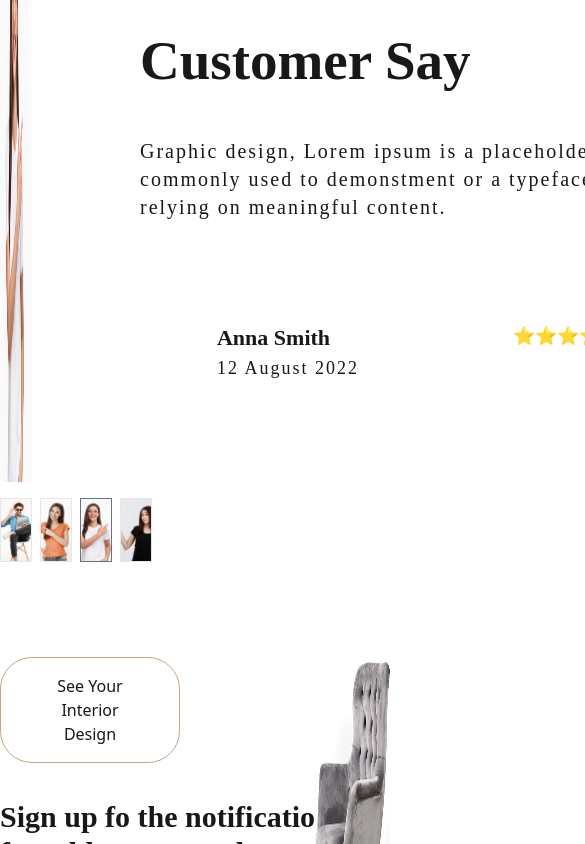
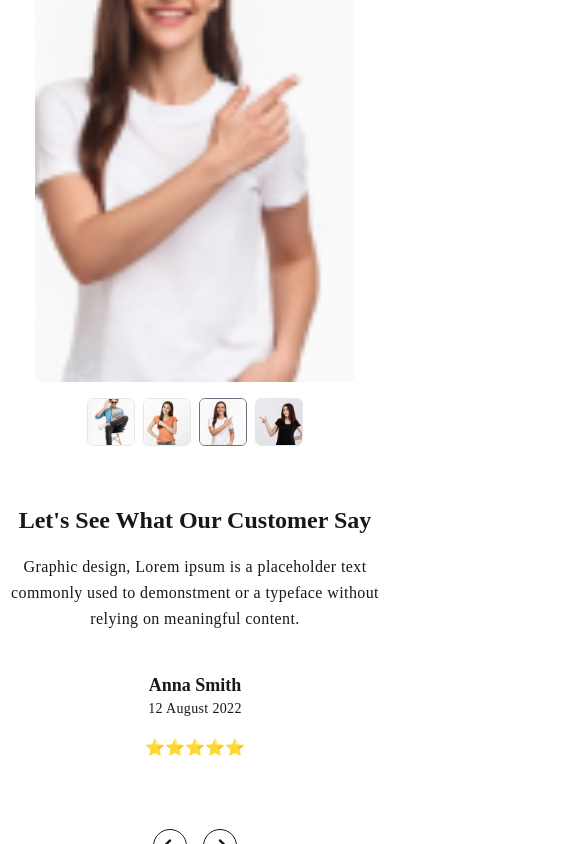
Before and after one commit to minhazulabidin/mistrium, a React (Vite) app: page / in a window 390 px wide. Shown: the part 6300-7144 px from the top of the page, 585 px wide, since content can reach past the window. Built offline with nearby package versions, Linux system fonts and the light colour scheme.

Commit message:
carousel responsive done

```diff
--- a/src/Components/Pages/Home/Products.jsx
+++ b/src/Components/Pages/Home/Products.jsx
@@ -54,7 +54,6 @@ const Products = () => {
 
     return (
         <Container className="mt-[80px] md:mt-[154px]">
-            {/* Heading + Tabs */}
             <Flex className="flex-col md:flex-row justify-between md:items-center mb-[40px] md:mb-[77px] gap-6">
                 <h2 className="text-typography text-[28px] md:text-[40px] font-semibold">
                     Products
--- a/src/Components/Utilities/Carousel.jsx
+++ b/src/Components/Utilities/Carousel.jsx
@@ -43,59 +43,72 @@ const Carousel = () => {
 
   useEffect(() => {
     const interval = setInterval(() => {
-      setActiveIndex((prev) => (prev === testimonials.length - 1 ? 0 : prev + 1));
+      setActiveIndex((prev) =>
+        prev === testimonials.length - 1 ? 0 : prev + 1
+      );
     }, 3000);
     return () => clearInterval(interval);
   }, []);
 
   return (
-    <Container className="flex gap-[108px] w-full">
+    <Container className="flex flex-col lg:flex-row gap-8 lg:gap-[108px] w-full">
+      {/* Image Section */}
       <div className="flex flex-col items-center">
         <img
           src={testimonials[activeIndex].image}
           alt=""
-          className="w-[477px] h-[615px]"
+          className="w-full max-w-[320px] sm:max-w-[300px] lg:max-w-[477px] lg:h-[615px] h-[515px] rounded-md object-cover"
         />
-        <div className="flex gap-2 mt-4">
+        <div className="flex gap-2 mt-4 flex-wrap justify-center">
           {testimonials.map((t, idx) => (
             <img
               key={idx}
               src={t.image}
               alt=""
-              className={`w-16 h-16 object-cover cursor-pointer border ${idx === activeIndex ? "border-gray-500" : "border-gray-200"
-                }`}
+              className={`w-12 h-12 sm:w-14 sm:h-14 md:w-16 md:h-16 object-cover cursor-pointer border rounded-md
+              ${idx === activeIndex ? "border-gray-500" : "border-gray-200"}`}
               onClick={() => setActiveIndex(idx)}
             />
           ))}
         </div>
       </div>
 
-      <Flex className="flex-1 flex-col justify-between items-center mt-[71px]">
+      {/* Text Section */}
+      <Flex className="flex-1 flex-col justify-between items-center lg:items-start mt-6 lg:mt-[71px] text-center lg:text-left">
         <div className="h-full">
-          <h2 className="text-[55px] text-typography mb-[34px]">
+          <h2 className="text-2xl sm:text-3xl md:text-4xl lg:text-[55px] text-typography mb-4 lg:mb-[34px]">
             Let's See What Our Customer Say
           </h2>
-          <p className="text-xl font-habibi font-normal leading-[28px] tracking-[2px] w-[560px]">{testimonials[activeIndex].text}</p>
-          <div className="flex items-center justify-between">
-            <Flex className="justify-around w-full mt-[100px]">
+          <p className="text-base sm:text-lg md:text-xl font-habibi font-normal leading-relaxed tracking-wide max-w-full sm:max-w-[90%] md:max-w-[560px] mx-auto lg:mx-0">
+            {testimonials[activeIndex].text}
+          </p>
+
+          <div className="flex items-center justify-center lg:justify-between w-full mt-10 lg:mt-[100px]">
+            <Flex className="flex-col sm:flex-row justify-center sm:justify-between items-center gap-4 w-full">
               <div>
-                <span className="text-typography text-[22px]">{testimonials[activeIndex].name}</span>
-                <p className="font-habibi font-normal text-lg tracking-[2px]">{testimonials[activeIndex].date}</p>
+                <span className="block text-typography text-lg sm:text-xl md:text-[22px]">
+                  {testimonials[activeIndex].name}
+                </span>
+                <p className="font-habibi font-normal text-sm sm:text-base md:text-lg tracking-wide">
+                  {testimonials[activeIndex].date}
+                </p>
               </div>
-              <div className="text-yellow-500 text-lg">
+              <div className="text-yellow-500 text-base sm:text-lg">
                 {"⭐".repeat(testimonials[activeIndex].rating)}
               </div>
             </Flex>
-
           </div>
 
-          <Flex className="mt-6 justify-end items-end h-[120px]">
+          {/* Buttons */}
+          <Flex className="mt-6 justify-center lg:justify-end items-end h-[80px] lg:h-[120px]">
             <div className="space-x-4">
               <button
                 className="carousel-btn"
                 onClick={() =>
                   setActiveIndex(
-                    activeIndex === 0 ? testimonials.length - 1 : activeIndex - 1
+                    activeIndex === 0
+                      ? testimonials.length - 1
+                      : activeIndex - 1
                   )
                 }
               >
```
